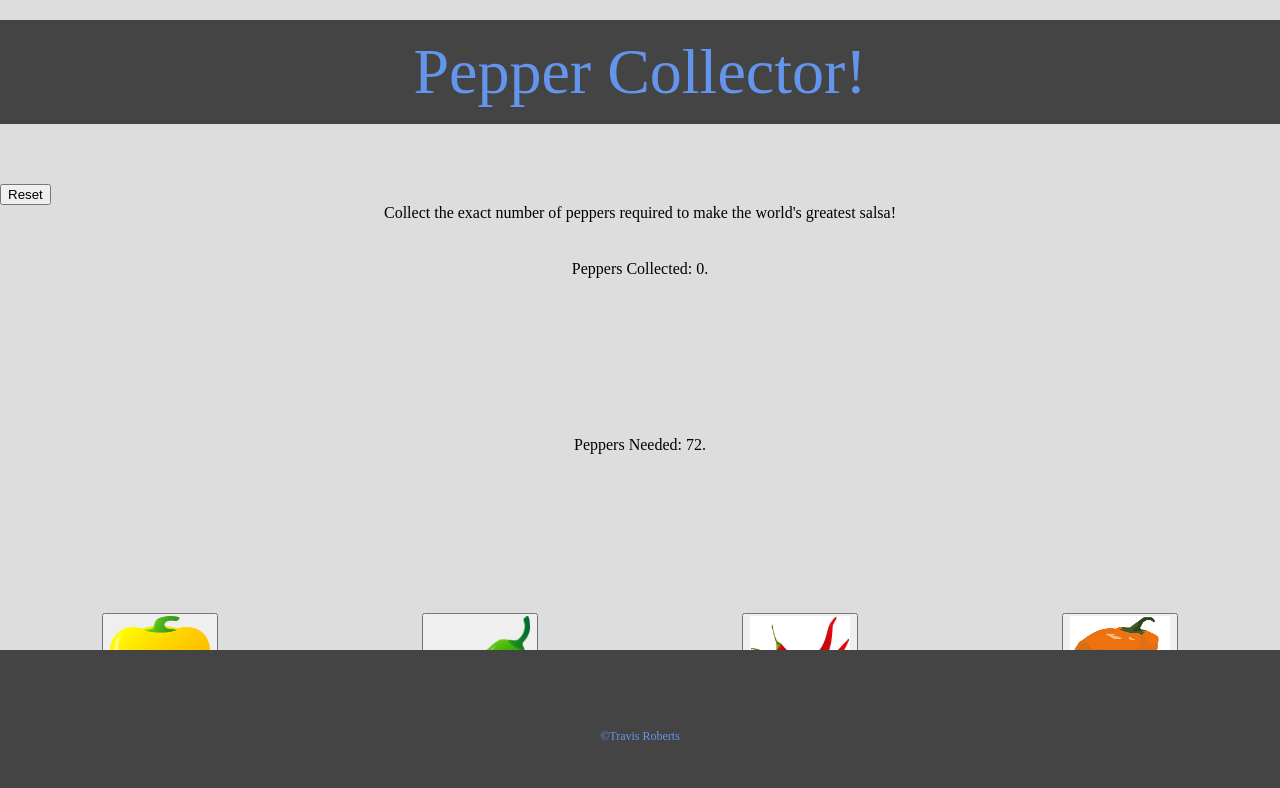
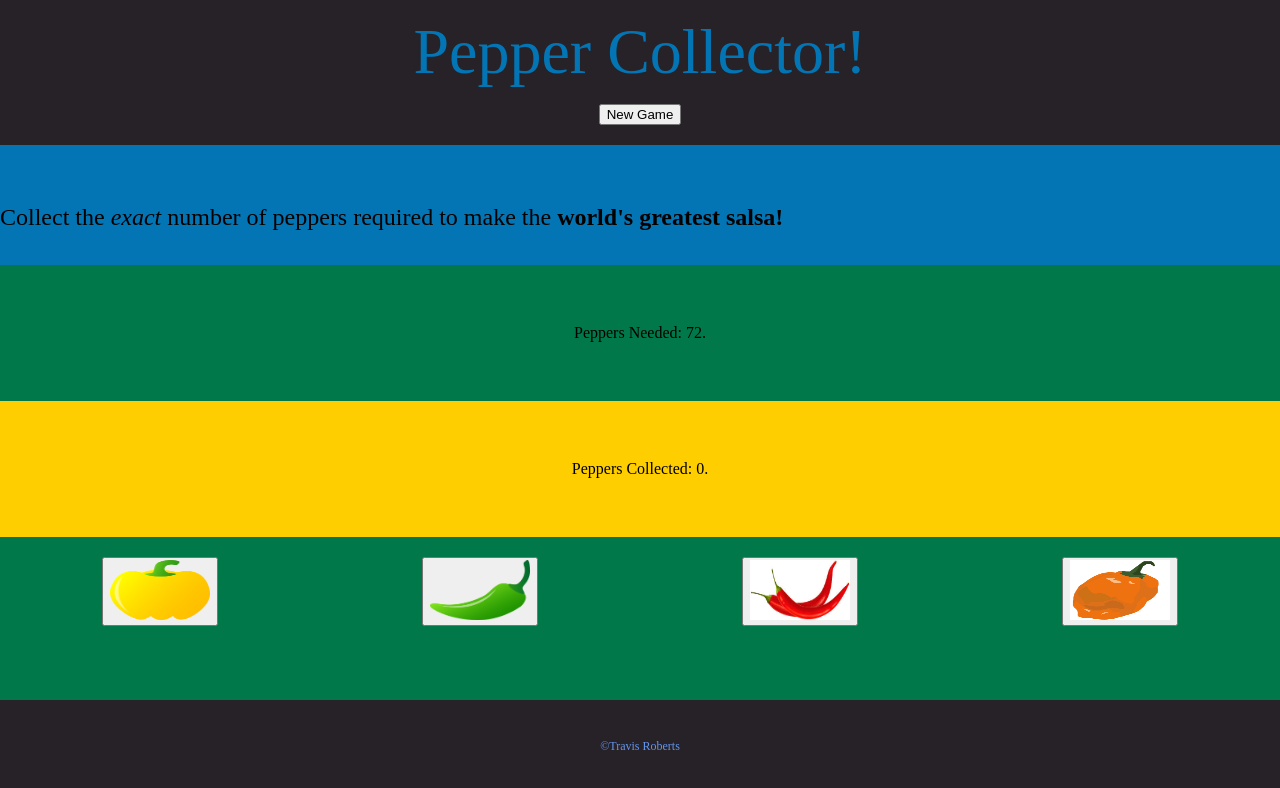
Before and after one commit to trobe026/Pepper-Collector-Game, a plain HTML site: page index.html in a window 1280 px wide. Drawn offline with nearby package versions, Linux system fonts and the light colour scheme.

Commit message:
styling and better functions

```diff
--- a/assets/css/reset.css
+++ b/assets/css/reset.css
@@ -2,8 +2,7 @@ html, body, div, span, applet, object, iframe,
 h1, h2, h3, h4, h5, h6, p, blockquote, pre,
 a, abbr, acronym, address, big, cite, code,
 del, dfn, em, img, ins, kbd, q, s, samp,
-small, strike, strong, sub, sup, tt, var,
-b, u, i, center,
+small, strike, strong, sub, sup, tt, var, u, center,
 dl, dt, dd, ol, ul, li,
 fieldset, form, label, legend,
 table, caption, tbody, tfoot, thead, tr, th, td,
--- a/assets/css/style.css
+++ b/assets/css/style.css
@@ -1,78 +1,80 @@
 /*global*/
+
 body {
-  background-color: #ddd;
+  background-color: #007849;
+  text-align: center;
+  height: auto;
 }
 
 .container {
   max-width: 100%;
 }
 
-p {
-  text-align: center;
+h2 {
+  float: left;
+  font-size: 1.5em;
+}
+
+
+h6 {
+  margin-top: 40px;
+  font-size: .75em;
 }
 
 /*header*/
 
 header {
-  background-color: #444;
+  background-color: #262228;
   width: 100%;
-  text-align: center;
-  margin: 20px auto;
   padding: 20px 0;
 }
 
 h1 {
-  color: cornflowerblue;
+  color: #0375B4;
   font-size: 4em;
+}
+
+#reset {
+  margin-top: 20px;
 }
 
 /*main section*/
 
 
-
-article {
-  padding: 40px 0;
+section {
+  padding: 60px 0;
+  background-color: #0375B4;
 }
 
 #score {
-  text-align: center;
   max-width: 100%;
-  padding: 40px 0;
+  padding: 60px 0;
+  background-color: #FECE00;
+
 }
 
 #random {
-  text-align: center;
   max-width: 100%;
-  padding: 120px 0;
+  padding: 60px 0;
+  background-color: #007849;
+
 }
 
 .peppers {
   float: left;
   width: 25%;
-  text-align: center;
+  padding-top: 20px;
+
 }
-
-
-
-
-
-
-
 
 
 /*footer*/
 
 footer {
-  background-color: #444;
+  background-color: #262228;
   color: cornflowerblue;
   width: 100%;
-  height: 150px;
+  height: 100px;
   position: absolute;
   bottom: 0;
 }
-
-footer p {
-  text-align: center;
-  margin-top: 80px;
-  font-size: .75em;
-}
--- a/assets/javascript/game.js
+++ b/assets/javascript/game.js
@@ -1,26 +1,32 @@
+// random score and pepper numbers
 var randomNum = 19 + Math.floor(Math.random() * 101);
 var score = 0;
 var randomPepNum1 = 1 + Math.floor(Math.random() * 12);
 var randomPepNum2 = 1 + Math.floor(Math.random() * 12);
 var randomPepNum3 = 1 + Math.floor(Math.random() * 12);
 var randomPepNum4 = 1 + Math.floor(Math.random() * 12);
+// win || loss alerts and stored function
+var loss = ["Ew, that's terrible Salsa! You Lose!", "Gross Salsa! You Lose!", "Bah! Disgusting Salsa! You Lose!"];
+var win = ["That's some spicy salsa! You Win!", "Mmmmmmm! That's the Good Stuff! You Win!", "This is the World's Greatest Salsa! You Win!"]
+var randNum = Math.floor(Math.random() * loss.length);
+var randLoss = loss[randNum];
+var randWin = win[randNum];
+function ending() {
+  if (score > randomNum) {
+    $('#score').html(randLoss);
+  }
+  if (score === randomNum) {
+    $('#score').text(randWin);
+  }
+}
 
 $( window ).on( "load", function() {
-        console.log( "window loaded" );
         $('#score').html("Peppers Collected: " + score + ".");
         $('#random').html("Peppers Needed: " + randomNum + ".");
-    });
 
-$('button').on("click", function () {
-  if (score == randomNum) {
-    console.log('test')
-    $('p').text("You Win!");
-  }
+        // click functions per pepper: Bell Pepper
 
-});
-
-function bellpep() {
-  console.log("test1");
+        $('#bellPep').on("click", function() {
           score = score + randomPepNum1;
           $('#score').html("Peppers Collected: " + score + ".");
           if (randomPepNum1 === 1) {
@@ -29,11 +35,12 @@ function bellpep() {
           else {
             $('#pepNum1').html("<p>" + randomPepNum1 + " Bell Peppers</p>").show();
           }
-  console.log(score);
-}
+          ending();
+        });
 
-function jalapeno() {
-  console.log("test2");
+        // click functions per pepper: jalapeno
+
+        $('#jalapeno').on("click", function() {
           score = score + randomPepNum2;
           $('#score').html("Peppers Collected: " + score + ".");
           if (randomPepNum2 === 1) {
@@ -42,11 +49,12 @@ function jalapeno() {
           else {
             $('#pepNum2').html("<p>" + randomPepNum2 + " Jalape&ntilde;os</p>").show();
           }
-  console.log(score);
-}
+          ending();
+        });
 
-function serrano() {
-  console.log("test3");
+        // click functions per pepper: serrano
+
+        $('#serrano').on("click", function() {
           score = score + randomPepNum3;
           $('#score').html("Peppers Collected: " + score + ".");
           if (randomPepNum3 === 1) {
@@ -55,11 +63,12 @@ function serrano() {
           else {
             $('#pepNum3').html("<p>" + randomPepNum3 + " Serranos</p>").show();
           }
-  console.log(score);
-}
+          ending();
+        });
 
-function habanero() {
-  console.log("test4");
+        // click functions per pepper: habanero
+
+        $('#habanero').on("click", function() {
           score = score + randomPepNum4;
           $('#score').html("Peppers Collected: " + score + ".");
           if (randomPepNum4 === 1) {
@@ -68,11 +77,12 @@ function habanero() {
           else {
             $('#pepNum4').html("<p>" + randomPepNum4 + " Habaneros</p>").show();
           }
-  console.log(score);
-}
+          ending();
+        });
 
-function reset() {
-  console.log(score);
+        // reset function
+
+        $('#reset').on("click", function() {
           randomNum = 19 + Math.floor(Math.random() * 101);
           score = 0
           randomPepNum1 = 1 + Math.floor(Math.random() * 12);
@@ -82,4 +92,6 @@ function reset() {
           $('#score').html("Peppers Collected: " + score + ".");
           $('#random').html("Peppers Needed: " + randomNum + ".");
           $('#pepNum1,#pepNum2,#pepNum3,#pepNum4').hide();
-}
+        });
+
+    });
--- a/index.html
+++ b/index.html
@@ -13,36 +13,35 @@
     <div class="container">
       <header>
         <h1>Pepper Collector!</h1>
+        <button id="reset">New Game</button>
       </header>
-      <article>
-        <button onclick="reset()" type="button" name="reset">Reset</button>
-        <p>Collect the exact number of peppers required to make the world's greatest salsa!</p>
-        <div id="score">
-        </div>
-        <div id="random">
-        </div>
-      </article>
+      <section>
+
+        <h2>Collect the <i>exact</i> number of peppers required to make the <b>world's greatest salsa!</b></h2>
+      </section>
+        <div id="random"></div>
+        <div id="score"></div>
+
         <div class="peppers">
           <div id="pepNum1"></div>
-          <button onclick="bellpep()" type="button" name="bellpep"><img src="assets/images/bellpep.png" height="60px" width="100px" alt="bellpep"></button>
+          <button id="bellPep"><img src="assets/images/bellpep.png" height="60px" width="100px" alt="bellpep"></button>
         </div>
         <div class="peppers">
           <div id="pepNum2"></div>
-          <button onclick="jalapeno()" type="button" name="jalapeno"><img src="assets/images/jalapeno.png" height="60px" width="100px" alt="jalapeno"></button>
+          <button id="jalapeno"><img src="assets/images/jalapeno.png" height="60px" width="100px" alt="jalapeno"></button>
         </div>
         <div class="peppers">
           <div id="pepNum3"></div>
-          <button onclick="serrano()" type="button" name="serrano"><img src="assets/images/serrano.png" height="60px" width="100px" alt="serrano"></button>
+          <button id="serrano"><img src="assets/images/serrano.png" height="60px" width="100px" alt="serrano"></button>
         </div>
         <div class="peppers">
           <div id="pepNum4"></div>
-          <button onclick="habanero()" type="button" name="habanero"><img src="assets/images/habanero.png" height="60px" width="100px" alt="habanero"></button>
+          <button id="habanero"><img src="assets/images/habanero.png" height="60px" width="100px" alt="habanero"></button>
         </div>
 
-        </div>
 
     <footer>
-      <p>&copy;Travis Roberts</p>
+      <h6>&copy;Travis Roberts</h6>
     </footer>
 
 
```
Lines whose indentation alone changed are shown as unchanged.
